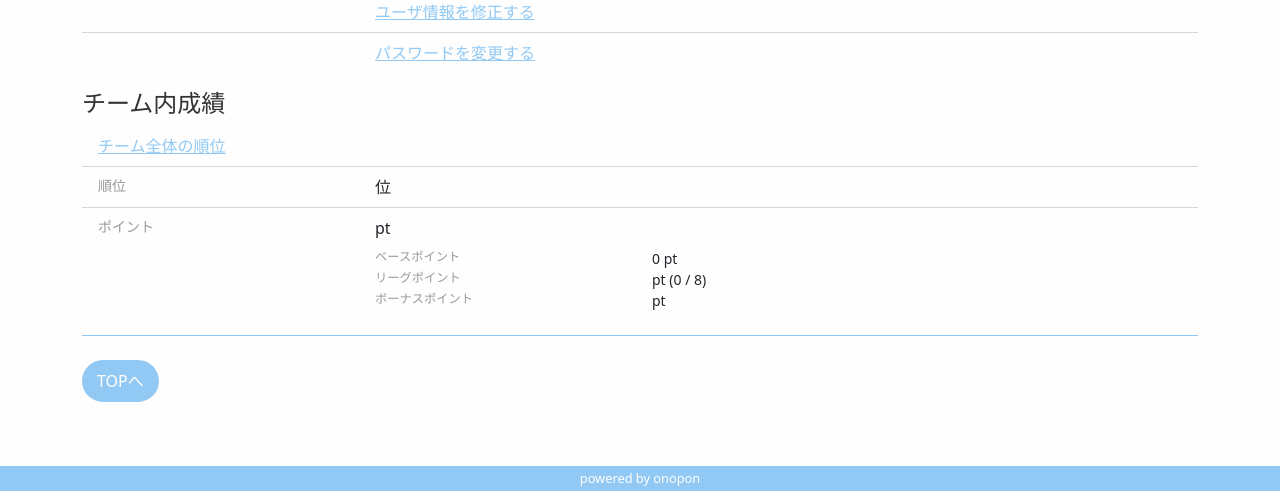
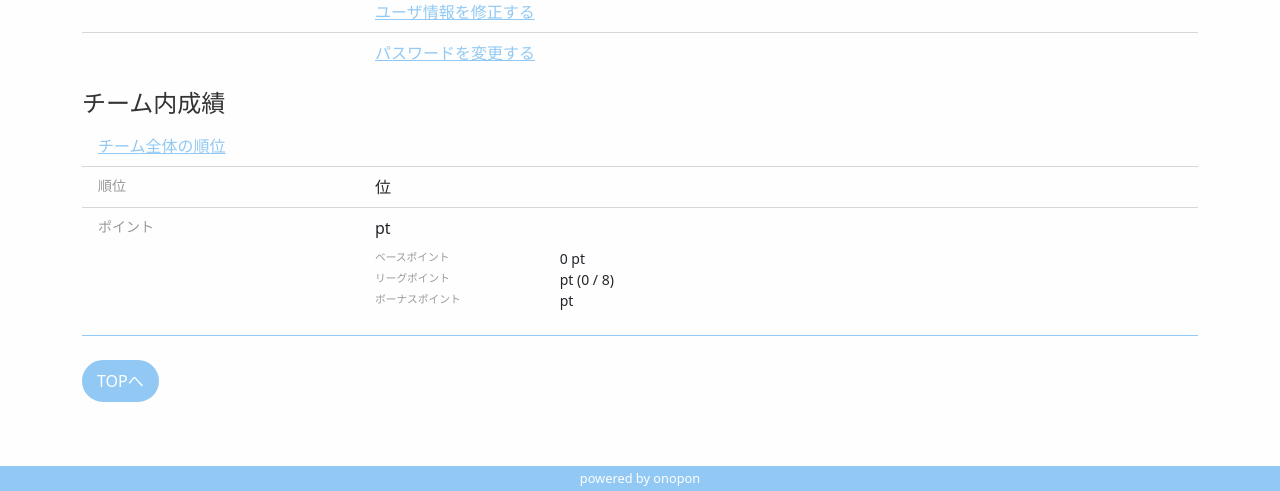
Before and after one commit to onopon/spotto_league, a Flask app: template templates/user/info.html in a window 1280 px wide. Shown: the part 341-832 px from the top of the page. Run offline with Flask 2, Linux system fonts and the light colour scheme; the template is opened without the code that fills it, so the values that code supplies are empty; parts of the project's set-up code (start-up, migrations or seed data) failed here and were passed over; some libraries are stand-ins or nearby versions.

Commit message:
fix some btn design
Signed-off-by: kiyoto.onozawa <kiyoto.onozawa@mixi.co.jp>

```diff
--- a/templates/admin/league/register.html
+++ b/templates/admin/league/register.html
@@ -4,7 +4,7 @@
 <link rel="stylesheet" href="{{ url_for("static", filename="css/admin.css") }}?{{ timestamp }}">
 {% endblock %}
 
-{% block title %}Spottoリーグ戦情報登録{% endblock %}
+{% block title %}PONNOリーグ戦情報登録{% endblock %}
 
 {% block content %}
 <div id="admin-league-register" class="container">
--- a/templates/error.html
+++ b/templates/error.html
@@ -20,7 +20,7 @@
 <div class="container">
   <hr></hr>
   <div class="row mt-4">
-    <div class="col-3 col-sm-2">
+    <div class="col-4 col-sm-2">
       <a class='btn' href='/'>TOPへ</a>
     </div>
   </div>
--- a/templates/league/before_session.html
+++ b/templates/league/before_session.html
@@ -43,7 +43,7 @@
   </li>
   {% endfor %}
   <div class="row align-items-center mt-4">
-    <div class="offset-4 col-4 offset-lg-5 col-lg-2">
+    <div class="offset-2 col-8 offset-lg-5 col-lg-2">
       <form method="post">
         <input type="hidden" name="league_id" value="{{ league.id }}">
         {% if is_wanted_join %}
@@ -64,7 +64,7 @@
   </li>
   <li class="list-group-item">
     <div class="row align-items-center mt-4">
-      <div class="offset-4 col-4 offset-lg-5 col-lg-2">
+      <div class="offset-2 col-8 offset-lg-5 col-lg-2">
         <form method="post">
           <input type="hidden" name="league_id" value="{{ league.id }}">
           <input type="hidden" name="status_join" value=1>
--- a/templates/user/info.html
+++ b/templates/user/info.html
@@ -1,6 +1,6 @@
 {% extends 'base.html' %}
 
-{% block title %}Spottoユーザ情報{% endblock %}
+{% block title %}PONNOユーザ情報{% endblock %}
 
 {% block content %}
 <div id="user-info" class="container">
@@ -107,15 +107,15 @@
         <div class="col-9">{{ point_rank.current_point }} pt</div>
       </div>
       <div class="row mt-2 small">
-        <div class="offset-3 col-3 pale-gray small">ベースポイント</div>
+        <div class="offset-2 col-4 offset-md-3 col-md-2 pale-gray small"><span class="small">ベースポイント</span></div>
         <div class="col-6">{{ point_rank.current_base_point or 0 }} pt</div>
       </div>
       <div class="row small">
-        <div class="offset-3 col-3 pale-gray small">リーグポイント</div>
+        <div class="offset-2 col-4 offset-md-3 col-md-2 pale-gray small"><span class="small">リーグポイント</span></div>
         <div class="col-6">{{ point_rank.current_league_points }} pt ({{ point_rank.current_league_points | length }} / 8)</div>
       </div>
       <div class="row small">
-        <div class="offset-3 col-3 pale-gray small">ボーナスポイント</div>
+        <div class="offset-2 col-4 offset-md-3 col-md-2 pale-gray small"><span class="small">ボーナスポイント</span></div>
         <div class="col-6">{{ point_rank.current_bonus_point }} pt</div>
       </div>
     </li>
@@ -129,7 +129,7 @@
 <div class="container">
   <hr></hr>
   <div class="row mt-4">
-    <div class="col-3 col-sm-2">
+    <div class="col-4">
       <a class='btn' href='/'>TOPへ</a>
     </div>
   </div>
```
